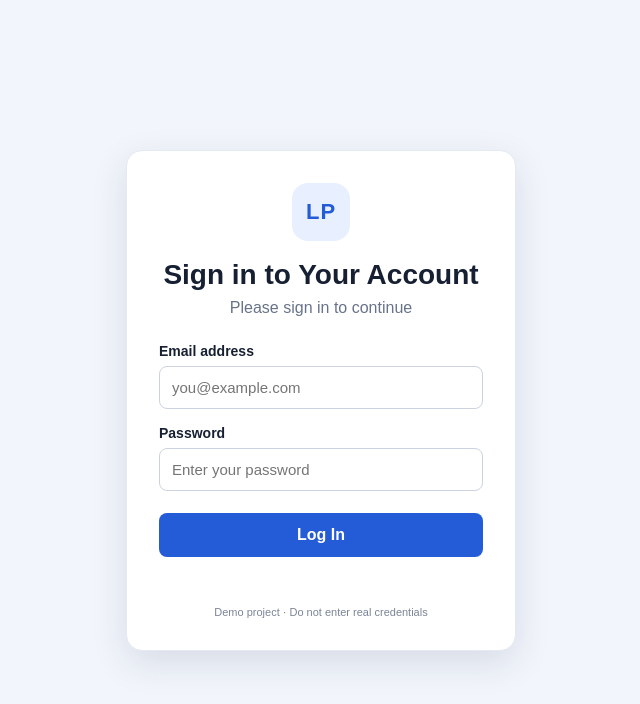
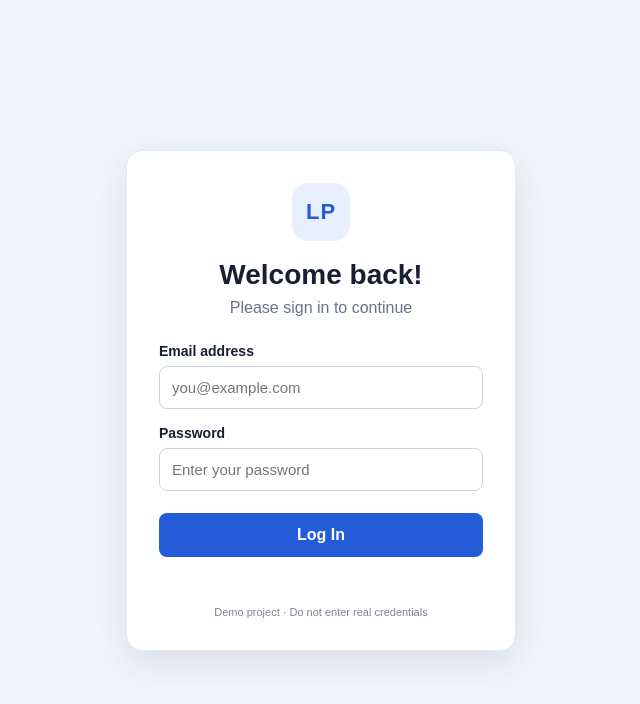
Before and after one commit to mahekdasgupta/LoginPageProject, a plain HTML site: page index.html in a window 1280 px wide. Shown: the whole page, without its empty margins (319-959 px from the left). Drawn offline with Linux system fonts and the light colour scheme.

Commit message:
Changed login page heading

```diff
--- a/index.html
+++ b/index.html
@@ -9,7 +9,7 @@
 <body>
   <main class="login-card">
     <div class="logo" aria-label="Login project logo">LP</div>
-    <h1>Sign in to Your Account</h1>
+    <h1>Welcome back!</h1>
     <p class="subtitle">Please sign in to continue</p>
     <form id="loginForm">
       <label for="email">Email address</label>
```
